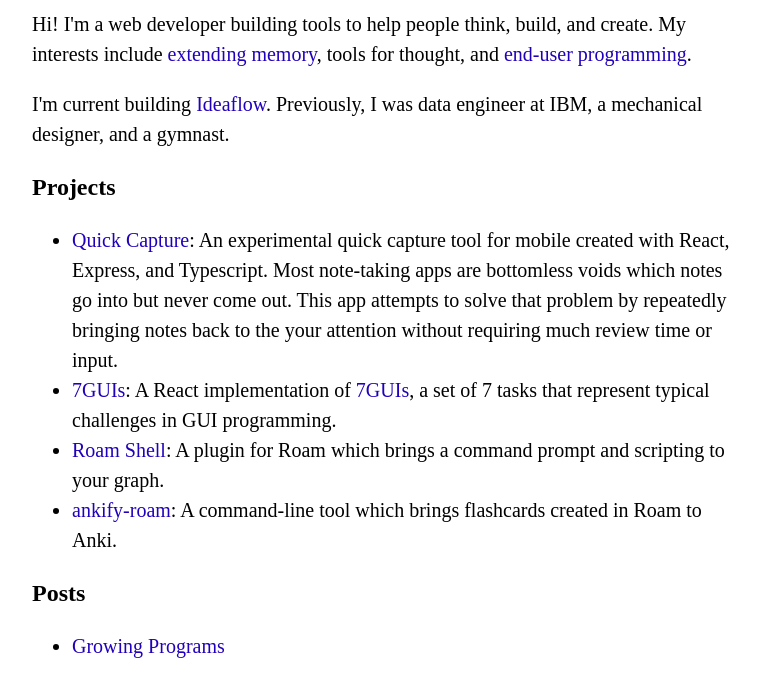
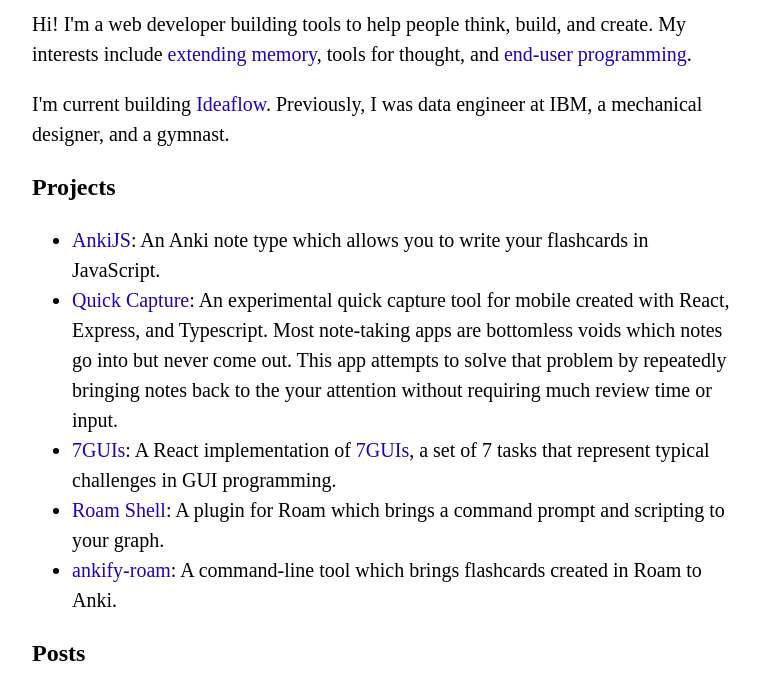
Before and after one commit to taylormitchell/taylormitchell.org, a plain HTML site: page index.html in a window 1280 px wide. Shown: the part 106-784 px from the top of the page, without its empty margins (258-1017 px from the left). Drawn offline with Linux system fonts and the light colour scheme.

Commit message:
Add AnkiJS

```diff
--- a/index.html
+++ b/index.html
@@ -28,6 +28,10 @@
     <section id="projects">
       <h2>Projects</h2>
       <ul>
+        <li>
+          <a href="https://github.com/taylormitchell/ankijs">AnkiJS</a>: An Anki note type which
+          allows you to write your flashcards in JavaScript.
+        </li>
         <li>
           <a href="https://github.com/taylormitchell/quick-capture">Quick Capture</a>: An
           experimental quick capture tool for mobile created with React, Express, and Typescript.
```
